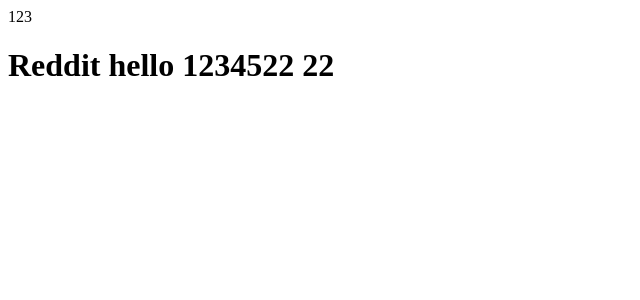
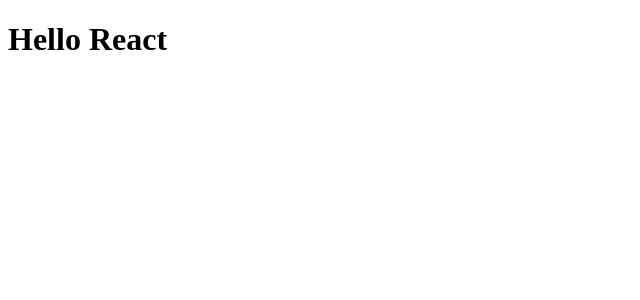
Before and after one commit to nia-sempai/skillbox_course, a React app: page / in a window 1280 px wide. Shown: the top 300 px of the page, without its empty margins (0-640 px from the left). Built offline with nearby package versions, Linux system fonts and the light colour scheme.

Commit message:
2.6 HomeWork: Hello React!

```diff
--- a/src/Header.jsx
+++ b/src/Header.jsx
@@ -3,8 +3,7 @@
 export function Header() {
     return (
         <header>
-        123
-            <h1>Reddit hello 1234522 22</h1>
+            <h1>Hello React</h1>
         </header>
     );
 }
```
